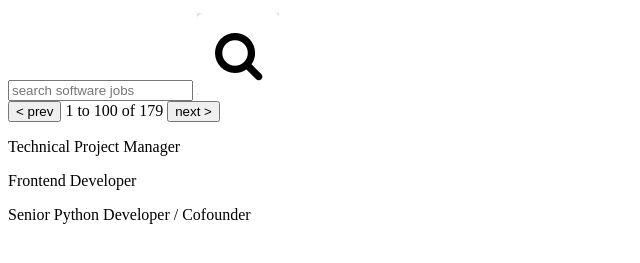
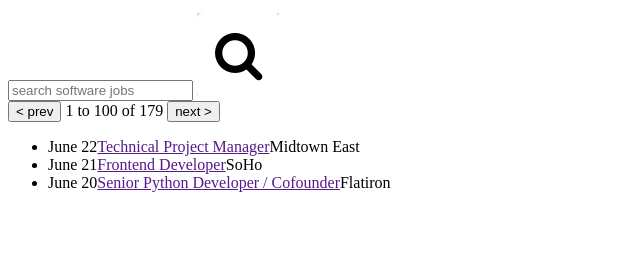
Before and after one commit to TCHayes/gregs-list, a plain HTML site: page index.html in a window 1280 px wide. Shown: the part 119-382 px from the top of the page, without its empty margins (0-640 px from the left). Drawn offline with Linux system fonts and the light colour scheme.

Commit message:
adds spans with classes to results list items

```diff
--- a/index.html
+++ b/index.html
@@ -3,6 +3,7 @@
 <head>
 	<title>Greg's List</title>
 	<meta charset="utf-8" name="description" content="Initial prototype for Greg's List, a classified ad site.">
+	<link rel="stylesheet" type="text/css" href="css/main.css">
 </head>
 <body>
 	<header>
@@ -24,11 +25,11 @@
 			1 to 100 of 179
 			<button type="button">next ></button>
 		</div>
-		<div id="results">
-			<p class="result">Technical Project Manager</p>
-			<p class="result">Frontend Developer</p>
-			<p class="result">Senior Python Developer / Cofounder</p>
-		</div>
+		<ul id="results">
+			<li><span class="date">June 22</span><span class="title"><a href="">Technical Project Manager</a></span><span class="location">Midtown East</span></li>
+			<li><span class="date">June 21</span><span class="title"><a href="">Frontend Developer</a></span><span class="location">SoHo</span></li>
+			<li><span class="date">June 20</span><span class="title"><a href="">Senior Python Developer / Cofounder</a></span><span class="location">Flatiron</span></li>
+		</ul>
 	</main>
 </body>
 </html>
```
